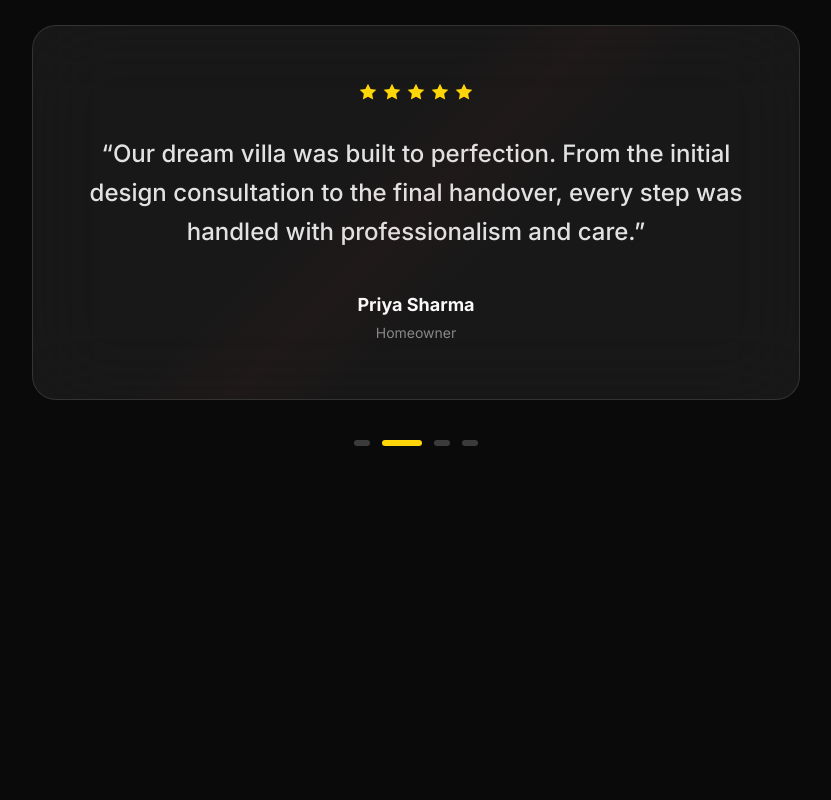
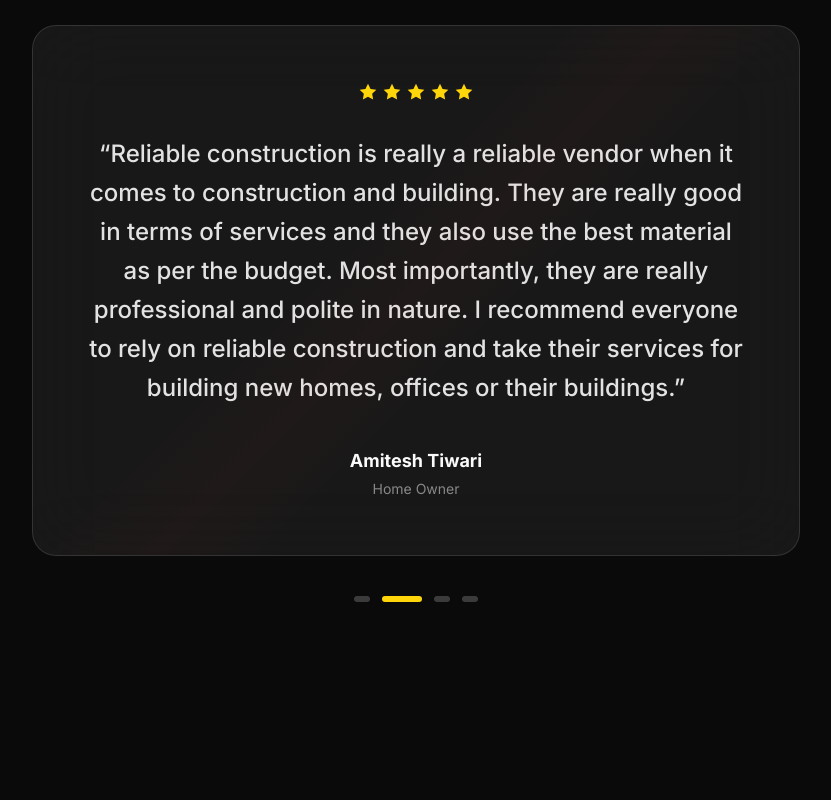
Before and after one commit to Niranjan8001/RCCbhopal, a Next.js app: page / in a window 1280 px wide. Shown: the part 6900-7700 px from the top of the page, without its empty margins (224-1055 px from the left). Built offline with nearby package versions, Linux system fonts and the light colour scheme.

Commit message:
second update

```diff
--- a/src/components/Testimonials.tsx
+++ b/src/components/Testimonials.tsx
@@ -9,27 +9,27 @@ gsap.registerPlugin(ScrollTrigger);
 
 const testimonials = [
   {
-    name: 'Rajesh Mehta',
-    role: 'CEO, Mehta Industries',
-    quote: 'RCC transformed our corporate headquarters into an architectural landmark. The attention to detail and commitment to quality was unlike anything we\'ve experienced.',
+    name: 'Renu Sahahi',
+    role: 'Home Owner',
+    quote: 'Our house looks completely transformed thanks to Reliable Construction & Consultancy. The renovation was done with great care and professionalism. The team was polite, responsive, and committed to quality. Every detail was executed perfectly. We are truly satisfied and grateful for such outstanding work.',
     rating: 5,
   },
   {
-    name: 'Priya Sharma',
-    role: 'Homeowner',
-    quote: 'Our dream villa was built to perfection. From the initial design consultation to the final handover, every step was handled with professionalism and care.',
+    name: 'Amitesh Tiwari',
+    role: 'Home Owner',
+    quote: 'Reliable construction is really a reliable vendor when it comes to construction and building. They are really good in terms of services and they also use the best material as per the budget. Most importantly, they are really professional and polite in nature. I recommend everyone to rely on reliable construction and take their services for building new homes, offices or their buildings.',
     rating: 5,
   },
   {
-    name: 'Amit Patel',
-    role: 'Director, Skyline Developments',
-    quote: 'Working with RCC on our commercial complex was a game-changer. They delivered ahead of schedule while maintaining the highest construction standards.',
+    name: 'Rushil Bhatia',
+    role: 'Home Owner',
+    quote: 'Reliable Construction & Consultancy truly lived up to their name! From start to finish, their team was professional, efficient, and delivered exceptional results. Their attention to detail and commitment to quality were impressive. Highly reliable and trustworthy, they\'re the go-to experts for any building needs.',
     rating: 5,
   },
   {
-    name: 'Sneha Kapoor',
-    role: 'Architect & Designer',
-    quote: 'As a fellow architect, I\'m truly impressed by RCC\'s execution capabilities. They bring blueprints to life with remarkable precision and artistry.',
+    name: 'Ajay Panvar',
+    role: 'Home Owner',
+    quote: 'Reliable Construction is a highly recommended, registered firm in Bhopal, known for its expertise in both construction and consultancy services. They are a professional and trustworthy team with a keen eye for detail, deep knowledge of building planning, and practical construction works. I strongly suggest Reliable Construction to anyone in need of construction or consultancy services.',
     rating: 5,
   },
 ];
```
